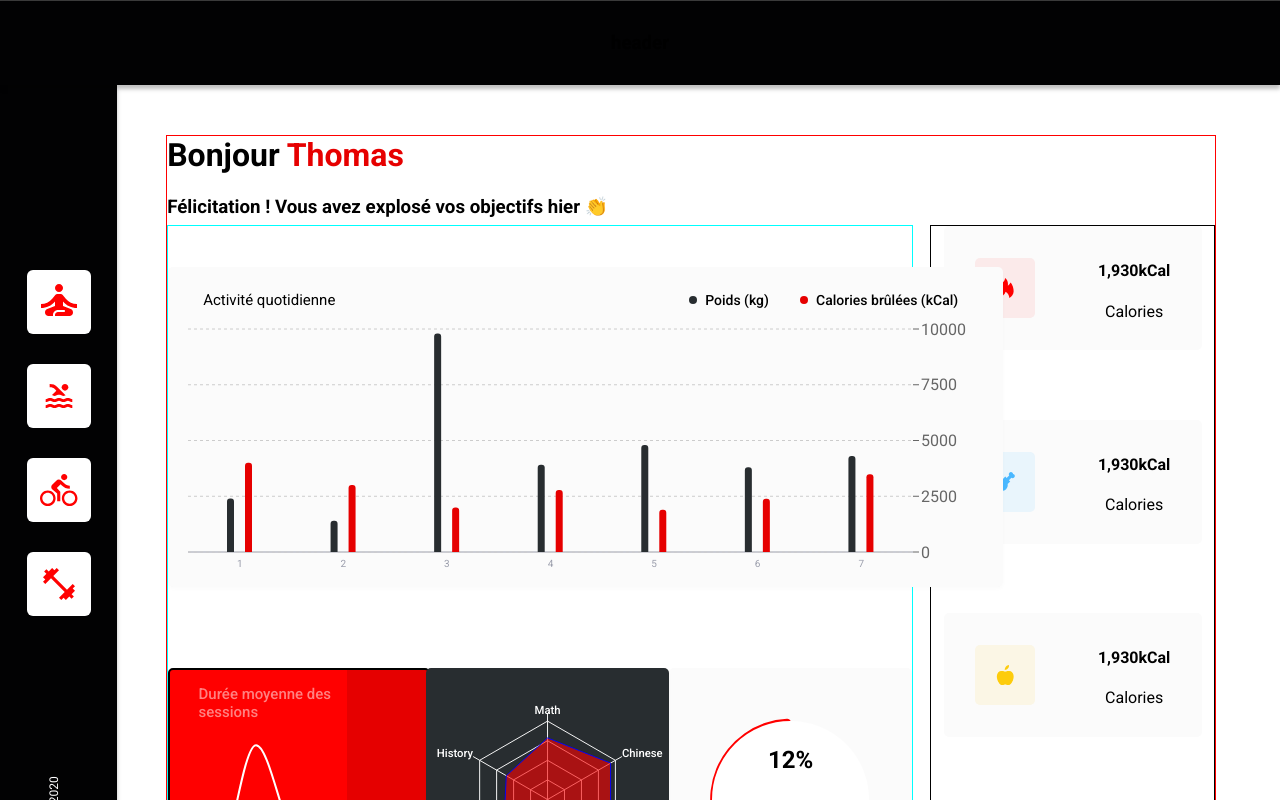
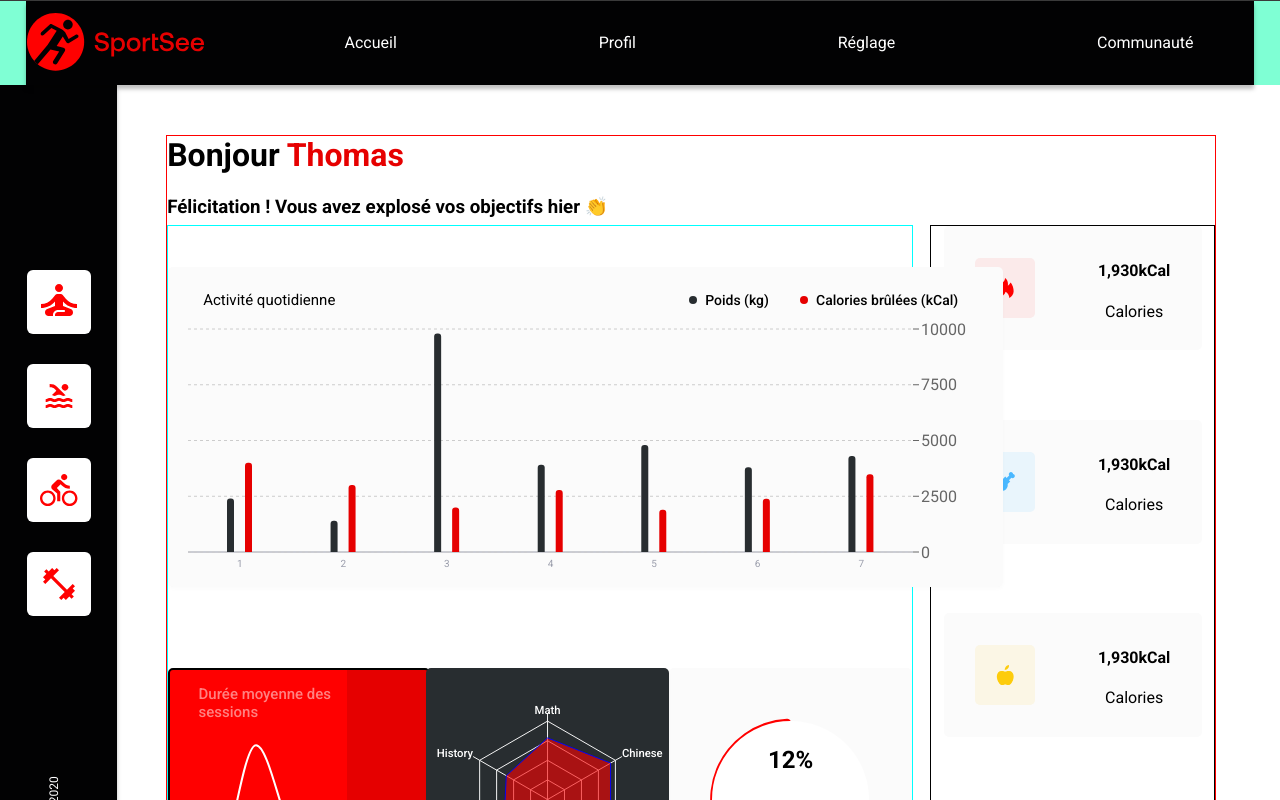
Before and after one commit to developer-ta/projet_12-Developpez-un-tableau-de-bord-analytics-avec-React, a React (Vite) app: page / in a window 1280 px wide. Shown: the top 800 px of the page. Built offline with nearby package versions, Linux system fonts and the light colour scheme.

Commit message:
add : header css

```diff
--- a/src/presentation_Layer/components/header/Header.jsx
+++ b/src/presentation_Layer/components/header/Header.jsx
@@ -1,7 +1,21 @@
+import styles from "./Header.module.scss";
+
+
 export default function Header() {
 	return (
-	  <div id="header">
-		<h3>header</h3>
-	  </div>
-	);
+    <header id={styles["header"]}>
+      <img
+        src="src/presentation_Layer/assets/logo-SportSee.svg"
+        alt="logo"
+      ></img>
+      <nav className="nav-top">
+        <ul className="nav-top-list">
+          <li>Accueil</li>
+          <li>Profil</li>
+          <li>Réglage</li>
+          <li>Communauté</li>
+        </ul>
+      </nav>
+    </header>
+  );
   }
--- /dev/null
+++ b/src/presentation_Layer/components/header/Header.module.scss
@@ -0,0 +1,27 @@
+#header {
+  box-shadow: 0px 4px 4px 0px rgba(0, 0, 0, 0.2509803922);
+  background-color: #020203;
+  height: 91px;
+  width: 96%;
+  display: flex;
+  flex-wrap: nowrap;
+  align-items: center;
+  justify-content: center;
+  position: relative;
+  align-content: center;
+  flex-direction: row;
+  z-index: 1000;
+  position: static;
+  nav {    width: 95%;
+    ul {
+      width: 100%;
+      list-style: none;
+      color: #ffffff;
+      display: flex;
+      flex-direction: row;
+      justify-content: space-around;
+      align-items: center;
+      align-content: center;
+    }
+  }
+}
--- a/src/presentation_Layer/styles/root/App.scss
+++ b/src/presentation_Layer/styles/root/App.scss
@@ -13,22 +13,22 @@
   height: 100%;
   background-color: aquamarine;
   position: relative;
-  #header {
-    box-shadow: 0px 4px 4px 0px rgba(0, 0, 0, 0.2509803922);
-    background-color: #020203;
-    height: 91px;
-    width: 100%;
-    display: flex;
-    flex-wrap: nowrap;
-    align-items: center;
-    justify-content: center;
-    position: relative;
-    align-content: center;
-    flex-direction: row;
-    z-index: 1000;
-    position: static;
-    /* top: 0; */
-  }
+  // #header {
+  //   box-shadow: 0px 4px 4px 0px rgba(0, 0, 0, 0.2509803922);
+  //   background-color: #020203;
+  //   height: 91px;
+  //   width: 100%;
+  //   display: flex;
+  //   flex-wrap: nowrap;
+  //   align-items: center;
+  //   justify-content: center;
+  //   position: relative;
+  //   align-content: center;
+  //   flex-direction: row;
+  //   z-index: 1000;
+  //   position: static;
+  //   /* top: 0; */
+  // }
   // #sideBar {
   //   box-shadow: 0px 4px 4px 0px rgba(0, 0, 0, 0.2509803922);
   //   background-color: #020203;
```
Also changed, not shown: src/presentation_Layer/assets/logo-SportSee.svg (added).
